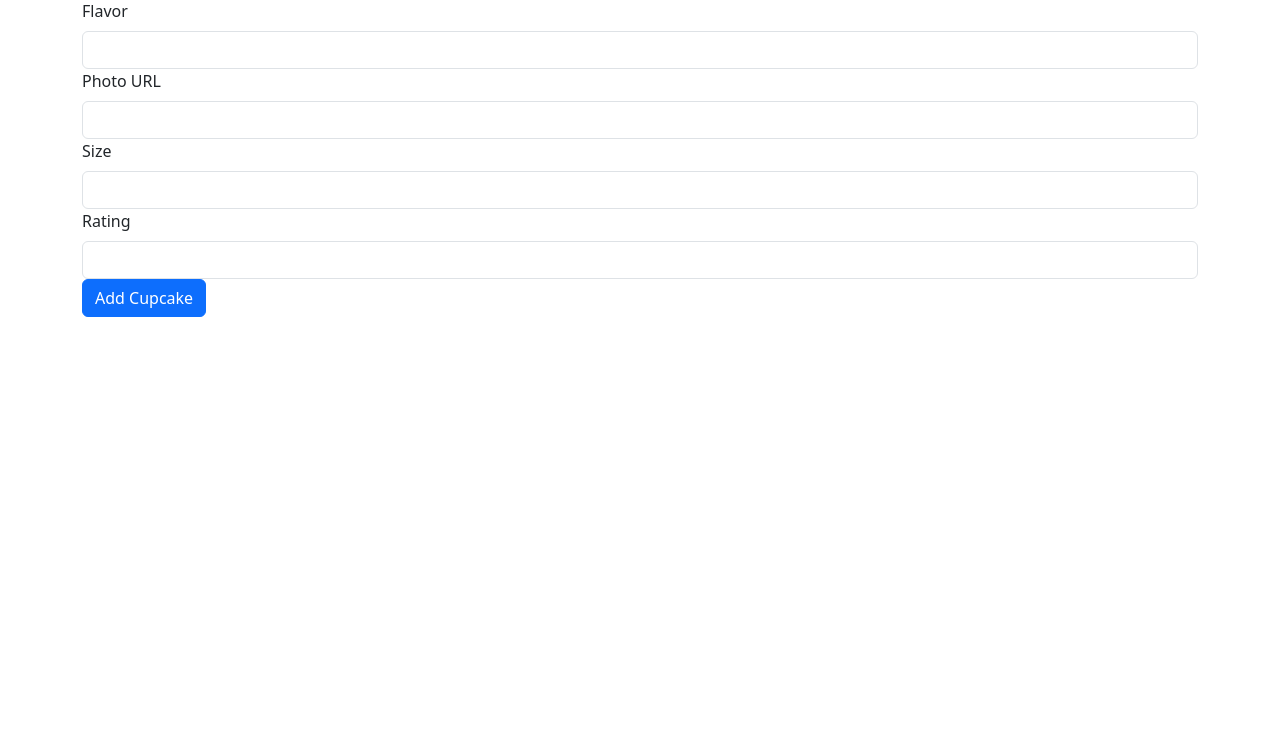
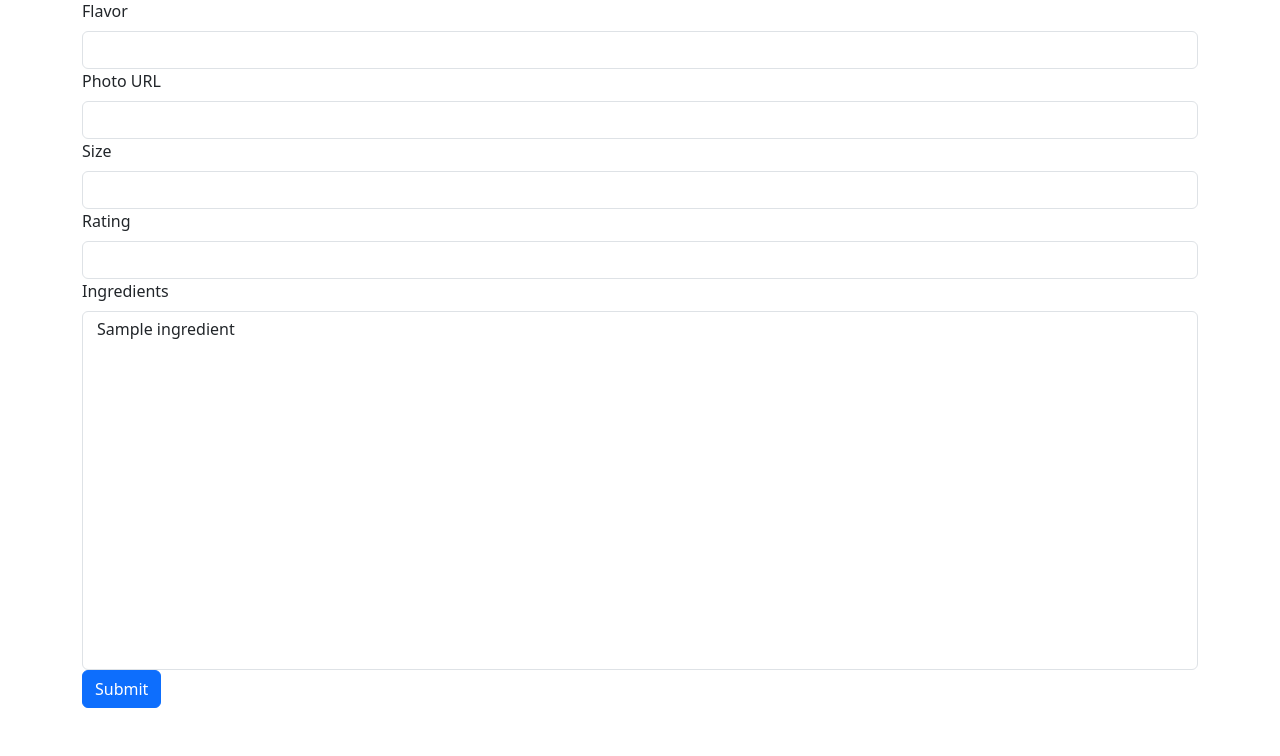
Before and after one commit to CamdenTadhg/CupcakeCompany, a Flask app: page / in a window 1280 px wide. Shown: the part 428-1184 px from the top of the page. Before the commit the page ends 745 px from the top, so only its background shows below. Run offline with Flask 3, Linux system fonts and the light colour scheme; tables that the repository leaves empty hold one stand-in row (values such as "Sample post"); grey boxes marked "Sample" are stand-in pictures.

Commit message:
ingredient cupcake relationship

```diff
--- a/app.py
+++ b/app.py
@@ -3,7 +3,7 @@ from flask import Flask, render_template, request, jsonify
 from models import db, connect_db, Cupcake, Ingredient
 from flask_wtf import FlaskForm
 from wtforms import StringField, IntegerField
-from forms import AddCupcakeForm, UpdateCupcakeForm, IngredientForm
+from forms import CupcakeForm, IngredientForm
 from flask_debugtoolbar import DebugToolbarExtension
 
 app = Flask(__name__)
@@ -26,9 +26,10 @@ db.create_all()
 
 @app.route('/')
 def show_homepage():
-    addForm = AddCupcakeForm()
-    updateForm = UpdateCupcakeForm()
-    return render_template('home.html', addForm=addForm, updateForm=updateForm)
+    form = CupcakeForm()
+    ingredients = db.session.execute(db.select(Ingredient).order_by(Ingredient.name)).scalars()
+    form.ingredients.choices = [(ingredient.id, ingredient.name) for ingredient in ingredients]
+    return render_template('home.html', form=form)
 
 @app.route('/ingredients')
 def show_ingredients():
@@ -44,11 +45,18 @@ def return_cupcakes():
 
 @app.route('/api/cupcakes', methods=["POST"])
 def add_cupcake():
+    print('******************************************')
+    print(request.json)
+    print('******************************************')
     flavor = request.json['flavor']
     size = request.json['size']
     rating = request.json['rating']
     image = request.json.get('image')
     new_cupcake = Cupcake(flavor=flavor, size=size, rating=rating, image=image)
+    ingredients = request.json['ingredients']
+    for ingredient in ingredients:
+        current_ingredient = db.session.query(Ingredient).filter(Ingredient.id == ingredient).first()
+        new_cupcake.ingredients.append(current_ingredient)
     db.session.add(new_cupcake)
     db.session.commit()
 
@@ -98,7 +106,6 @@ def update_ingredient(id):
     return jsonify(ingredient = ingredient.serialize_ingredient())
 
 
-# 3 allow adding ingredients to each cupcake when adding cupcakes
 # 2 add functionality on front end to update a cupcake
     # update form fill
     # api update function (to include ingredients)
--- a/forms.py
+++ b/forms.py
@@ -1,20 +1,16 @@
 from flask_wtf import FlaskForm
-from wtforms import StringField, IntegerField
+from wtforms import StringField, IntegerField, SelectMultipleField
 from wtforms.validators import InputRequired, URL, NumberRange, AnyOf, Optional
 
-class AddCupcakeForm(FlaskForm):
-    """form for adding a cupcake to the database"""
+class CupcakeForm(FlaskForm):
+    """form for adding and updating a cupcake to the database"""
 
     flavor = StringField("Flavor", validators=[InputRequired(message="Please enter a flavor")])
     size = StringField("Size", validators=[InputRequired(message="Please enter a size"), AnyOf(values=["extra small", "small", "medium", "large", "extra large"], message="Please enter a valid size")])
     rating = IntegerField("Rating", validators=[NumberRange(min=1, max=10, message="Please enter a number between 1 and 10")])
     image = StringField("Photo URL", validators=[URL(message="Please enter a valid URL")])
+    ingredients = SelectMultipleField("Ingredients")
 
-class UpdateCupcakeForm(FlaskForm):
-    """form for updating a cupcake in the database"""
-
-    size = StringField("Size", validators=[InputRequired(message="Please enter a size"), AnyOf(values=["extra small", "small", "medium", "large", "extra large"], message="Please enter a valid size")])
-    rating = IntegerField("Rating", validators=[NumberRange(min=1, max=10, message="Please enter a number between 1 and 10")])
 
 class IngredientForm(FlaskForm):
     """form for adding and updating ingredients in the database"""
--- a/models.py
+++ b/models.py
@@ -18,7 +18,7 @@ class Cupcake(db.Model):
     rating = db.Column(db.Float, nullable=False)
     image = db.Column(db.Text, default='https://tinyurl.com/demo-cupcake')
 
-    recipelines = db.relationship('RecipeLine', backref='cupcakes')
+    ingredients = db.relationship('Ingredient', secondary='recipelines', back_populates='cupcakes')
 
     def serialize_cupcake(self):
         return {
@@ -37,14 +37,13 @@ class Ingredient(db.Model):
     id = db.Column(db.Integer, primary_key=True, autoincrement=True)
     name = db.Column(db.Text, nullable=False, unique=True)
 
-    cupcakes = db.relationship('Cupcake', secondary='recipelines', backref='ingredients')
-    recipelines = db.relationship('RecipeLine', backref='ingredients')
-
     def serialize_ingredient(self):
         return {
             "id" : self.id,
             "name" : self.name
         }
+
+    cupcakes = db.relationship('Cupcake', secondary='recipelines', back_populates='ingredients')
 
 class RecipeLine(db.Model):
     """recipe lines for many to many relationship between cupcakes and ingredients"""
--- a/static/app.js
+++ b/static/app.js
@@ -5,6 +5,7 @@ const $cupcakeFlavorInput = $('.cupcake-flavor');
 const $cupcakeSizeInput = $('.cupcake-size');
 const $cupcakeRatingInput = $('.cupcake-rating');
 const $cupcakeImageInput = $('.cupcake-image');
+const $cupcakeIngredientInput = $('.cupcake-ingredients');
 const $searchCupcakeForm = $('#search-cupcake-form');
 const $ingredientForm = $('#ingredient-form');
 const $ingredientList = $('.ingredient-list');
@@ -59,7 +60,7 @@ $cupcakeList.on('click', '.delete-button', async function(event){
 $ingredientForm.submit(async function(event){
     event.preventDefault();
     console.log('ingredient form submitted');
-    if ($ingredientIdInput.val() === undefined){
+    if ($ingredientIdInput.val() === ''){
         newIngredient = gatherIngredientData();
         await newIngredient.addIngredient();
     } else {
@@ -106,7 +107,8 @@ function gatherCupcakeData() {
     const size = $cupcakeSizeInput.val();
     const rating = $cupcakeRatingInput.val();
     const image = $cupcakeImageInput.val();
-    cupcakeData = {flavor: flavor, size: size, rating: rating, image: image};
+    const ingredients = $cupcakeIngredientInput.val();
+    cupcakeData = {flavor: flavor, size: size, rating: rating, image: image, ingredients: ingredients};
     const newCupcake = new Cupcake(cupcakeData);
     console.log(newCupcake);
     return newCupcake;
--- a/static/models.js
+++ b/static/models.js
@@ -6,6 +6,7 @@ class Cupcake {
         this.size = size;
         this.rating = rating;
         this.image = image;
+        this.ingredients = ingredients;
     }
 
     //create a new instance of cupcake and add it to the database.
@@ -22,6 +23,7 @@ class Cupcake {
             $cupcakeSizeInput.val("");
             $cupcakeRatingInput.val("");
             $cupcakeImageInput.val("");
+            $cupcakeIngredientInput.val("");
         } catch(error) {
             alert("Form submission failed. Please try again")
         }
--- a/templates/form_template.html
+++ /dev/null
@@ -1,19 +0,0 @@
-<div>
-    {{addForm.size.label(class_="form-label")}}
-    {{addForm.size(class_="form-control cupcake-size")}}
-    <span class="text-danger">
-        {% for error in addForm.size.errors %}
-            {{error}}
-        {% endfor %}
-    </span>
-</div>
-
-<div>
-    {{addForm.rating.label(class_="form-label")}}
-    {{addForm.rating(class_="form-control cupcake-rating")}}
-    <span class="text-danger">
-        {% for error in addForm.rating.errors %}
-            {{error}}
-        {% endfor %}
-    </span>
-</div>
--- a/templates/home.html
+++ b/templates/home.html
@@ -21,27 +21,54 @@
 <div class="container my-5">
 <h3>New Cupcake Form</h3>
     <form id="add-cupcake-form">
-        {{addForm.hidden_tag()}}
+        {{form.hidden_tag()}}
         <div>
-            {{addForm.flavor.label(class_="form-label")}}
-            {{addForm.flavor(class_="form-control cupcake-flavor")}}
+            {{form.flavor.label(class_="form-label")}}
+            {{form.flavor(class_="form-control cupcake-flavor")}}
             <span class="text-danger">
-                {% for error in addForm.flavor.errors %}
+                {% for error in form.flavor.errors %}
                     {{error}}
                 {% endfor %}
             </span>
         </div>
         <div>
-            {{addForm.image.label(class_="form-label")}}
-            {{addForm.image(class_="form-control cupcake-image")}}
+            {{form.image.label(class_="form-label")}}
+            {{form.image(class_="form-control cupcake-image")}}
             <span class="text-danger">
-                {% for error in addForm.image.errors %}
+                {% for error in form.image.errors %}
                     {{error}}
                 {% endfor %}
             </span>
         </div>
-        {% include 'form_template.html' %}
-        <button class="col btn btn-primary add-cupcake-button">Add Cupcake</button>
+        <div>
+            {{form.size.label(class_="form-label")}}
+            {{form.size(class_="form-control cupcake-size")}}
+            <span class="text-danger">
+                {% for error in form.size.errors %}
+                    {{error}}
+                {% endfor %}
+            </span>
+        </div>
+
+        <div>
+            {{form.rating.label(class_="form-label")}}
+            {{form.rating(class_="form-control cupcake-rating")}}
+            <span class="text-danger">
+                {% for error in form.rating.errors %}
+                    {{error}}
+                {% endfor %}
+            </span>
+        </div>
+        <div>
+            {{form.ingredients.label(class_="form-label")}}
+            {{form.ingredients(class_="form-select cupcake-ingredients", multiple="multiple", size=15)}}
+            <span class="text-danger">
+                {% for error in form.ingredients.errors %}
+                    {{error}}
+                {% endfor %}
+            </span>
+        </div>
+        <button class="col btn btn-primary add-cupcake-button">Submit</button>
     </form>
 </div>
 
```
